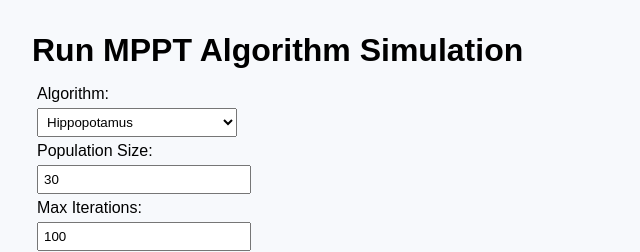
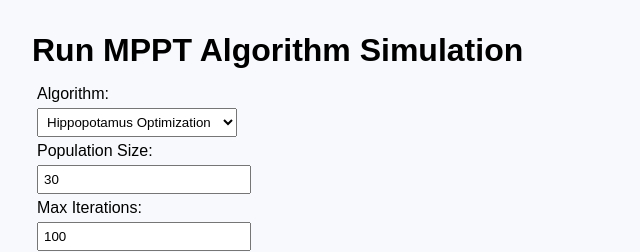
Before and after one commit to starkvic/my-railway-app, a website: page views/interactive.html in a window 1280 px wide. Shown: the top 252 px of the page, 0-640 px from the left. Drawn offline with nearby package versions, Linux system fonts and the light colour scheme.

Commit message:
Included an addition drop down menu for tlbo

```diff
--- a/views/interactive.html
+++ b/views/interactive.html
@@ -61,7 +61,8 @@
   <form id="simForm">
     <label for="algorithm">Algorithm:</label>
     <select id="algorithm">
-      <option value="hippo">Hippopotamus</option>
+      <option value="hippo">Hippopotamus Optimization</option>
+      <option value="tlbo">Teaching-Learning Based Optimization</option>
     </select>
 
     <label for="pop_size">Population Size:</label>
```
